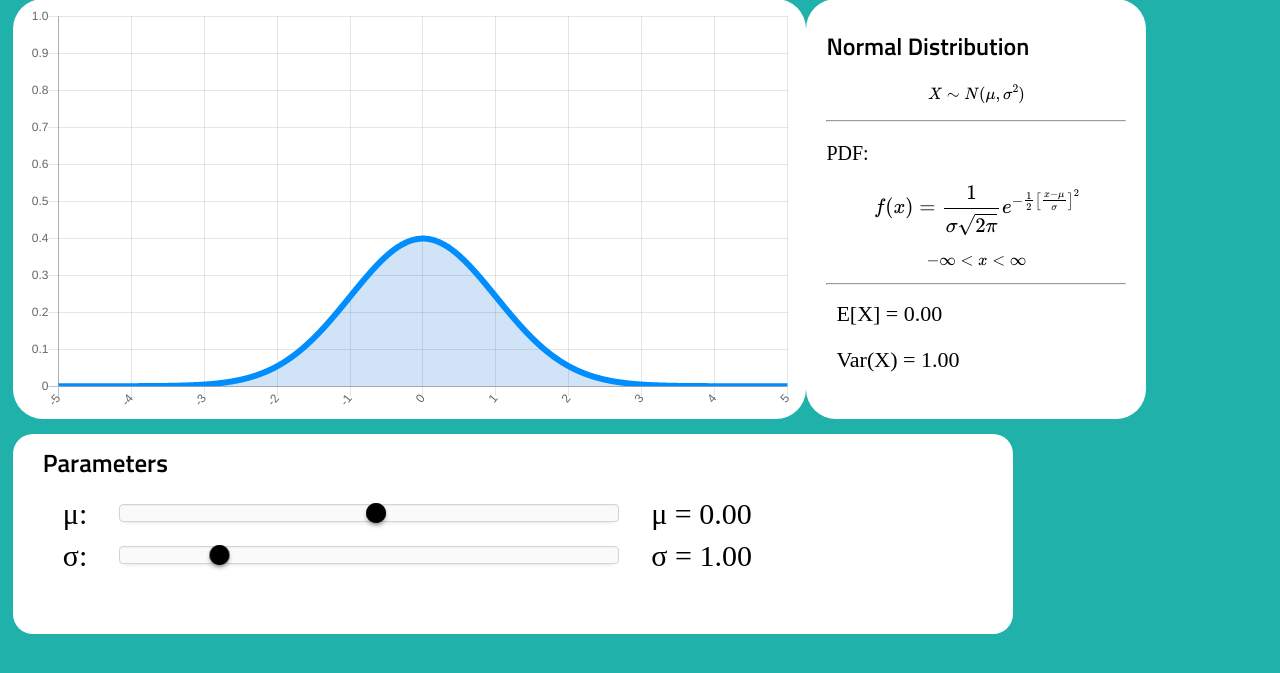
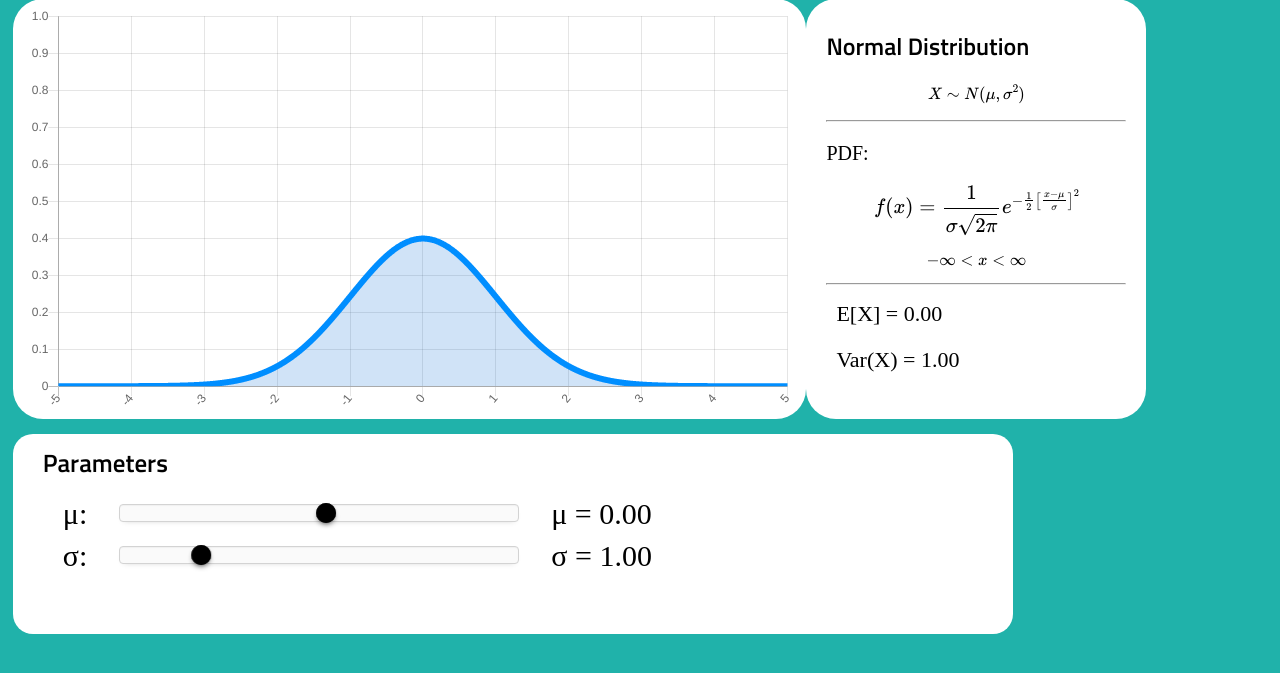
Before and after one commit to damian-ewingt0n/Distribution-Visualizer, a PHP site: page / in a window 1280 px wide. Shown: the part 88-761 px from the top of the page. Run offline with PHP 8.4, Linux system fonts and the light colour scheme; some libraries are stand-ins or nearby versions.

Commit message:
Quick Update

```diff
--- a/index.html
+++ b/index.html
@@ -72,6 +72,7 @@
             </div>
         </div>
         <div id='bottom-row'>
+            <div id='parameter'>
                 <h3>Parameters</h3>
                 <div class='slide-container'>
                     <div class='p' id='p1'>
@@ -96,6 +97,10 @@
                     </div>
                 </div>
             </div>
+            <div id='options'>
+
+            </div>
+        </div>
 
     </div>
     <script src='/range-slider-master/js/rSlider.min.js'></script>
--- a/main.css
+++ b/main.css
@@ -185,7 +185,7 @@ h2 {
     padding-left:10px;
 }
 
-#bottom-row {
+#parameter {
     width: 95%;
     height: 200px;
     background-color: white;
@@ -265,7 +265,7 @@ h2 {
 }
 
 .wrapper.s {
-    width: 50%;
+    width: 40%;
     margin: 12px;
 }
 
--- a/main.js
+++ b/main.js
@@ -132,8 +132,10 @@ let DistChart = new Chart (mychart, {
                         }
                     }
                 }
-            }]
-
+            }],
+        },
+        tooltips: {
+            enabled: false
         },
         maintainAspectRatio: false,
         animation: false,
@@ -143,7 +145,7 @@ let DistChart = new Chart (mychart, {
             }
         },
         legend: false
-    }
+        },
 
 })
 
```
Lines whose indentation alone changed are shown as unchanged.
